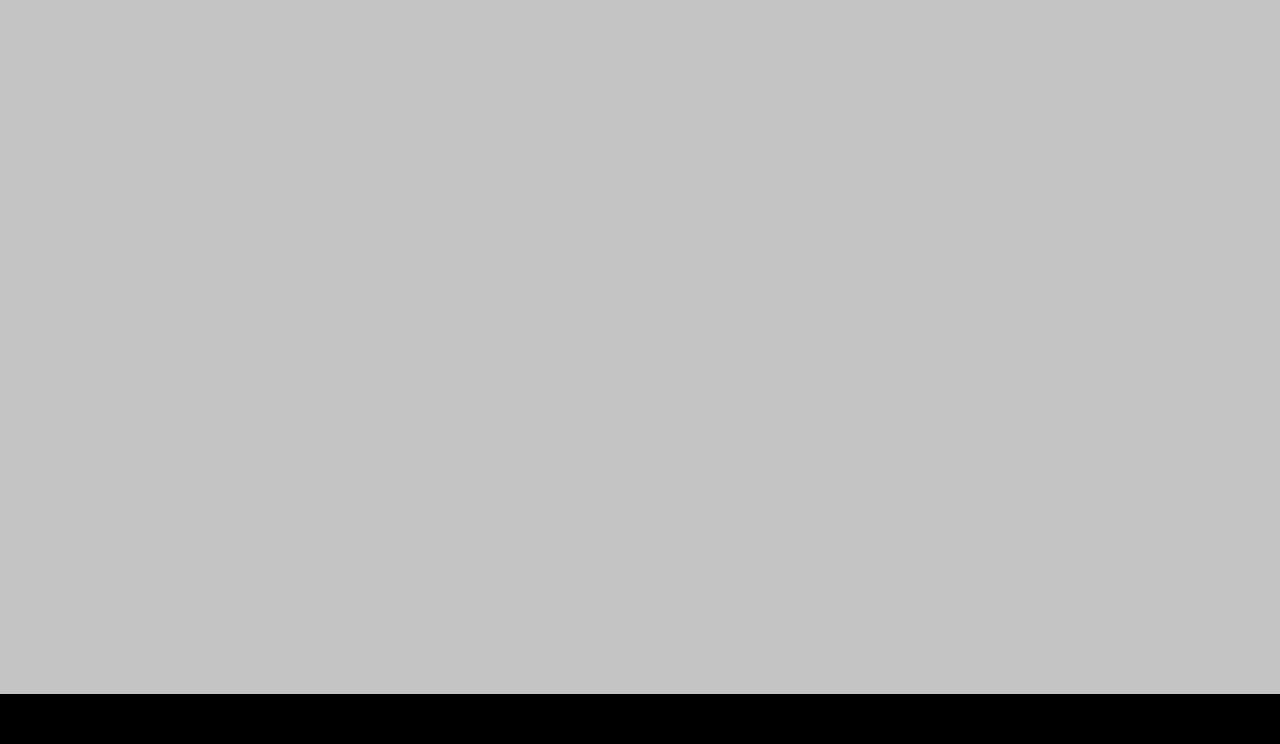
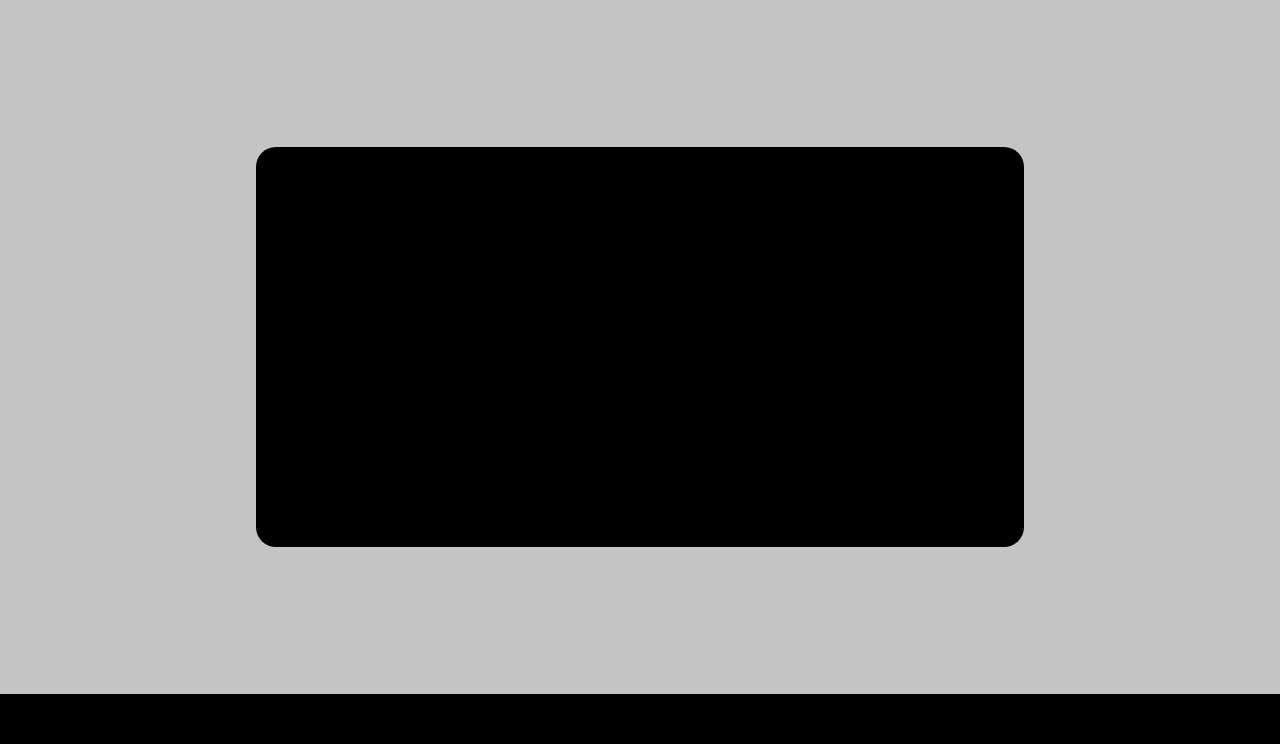
Before and after one commit to douglasrusse11/gym_project, a Flask app: page / in a window 1280 px wide. Shown: the part 56-800 px from the top of the page. Run offline with Flask 2, Linux system fonts and the light colour scheme.

Commit message:
adds single-container template, adds css

```diff
--- a/app.py
+++ b/app.py
@@ -8,7 +8,7 @@ app.register_blueprint(members_blueprint)
 
 @app.route('/')
 def index():
-    return render_template("base.html")
+    return render_template("single-container.html")
 
 if __name__ == '__main__':
     app.run(debug=True)
--- a/static/css/style.css
+++ b/static/css/style.css
@@ -38,6 +38,16 @@ header > nav > ul > li > a {
 main {
     background-color: #c4c4c4;
     flex: 1 1 auto;
+    display: flex;
+    justify-content: center;
+    align-items: center;
+}
+
+.single-container {
+    background-color: #000000;
+    width: 60%;
+    height: 400px;
+    border-radius: 20px;
 }
 
 footer {
--- /dev/null
+++ b/templates/single-container.html
@@ -0,0 +1,9 @@
+{% extends "base.html" %}
+
+{% block content %}
+<div class="single-container">
+    {% block single_container %}
+
+    {% endblock %}
+</div>
+{% endblock %}
```
